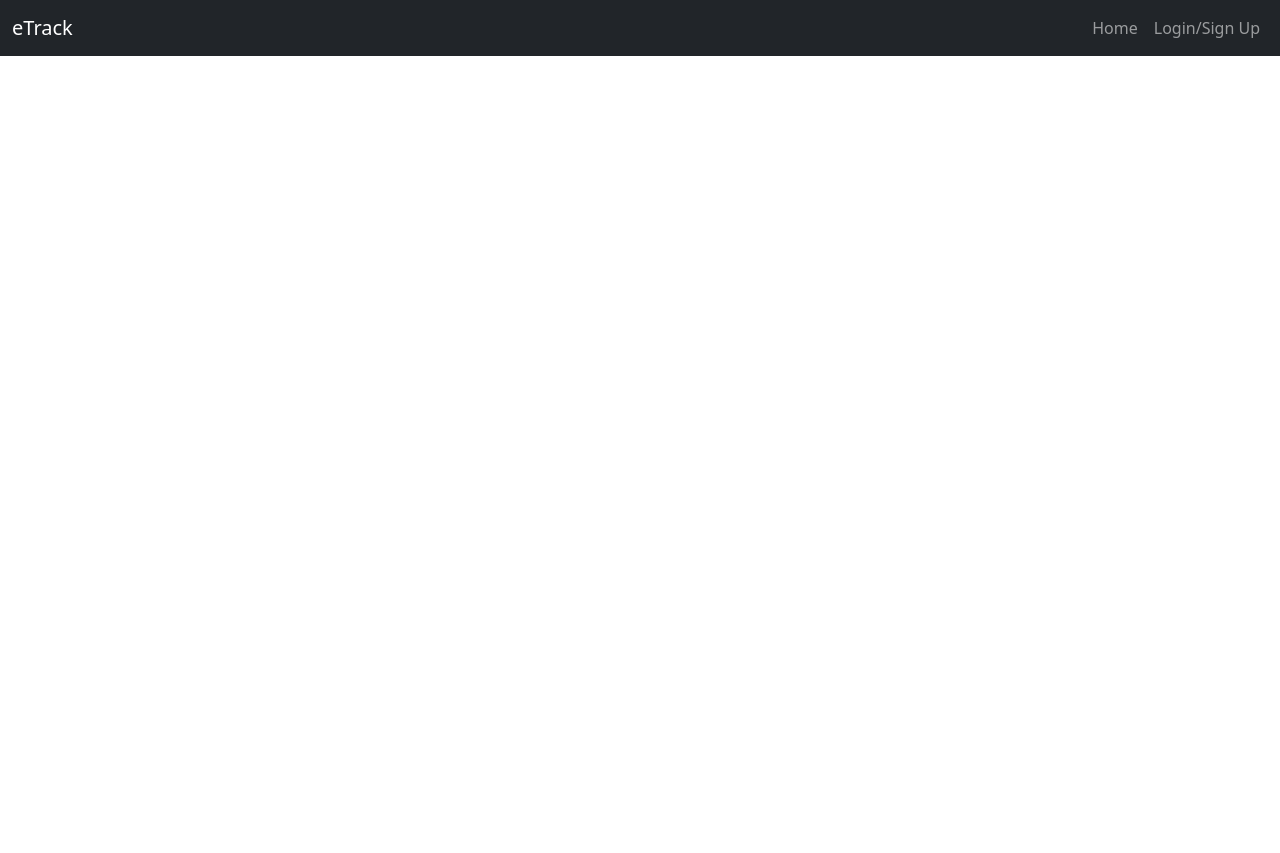
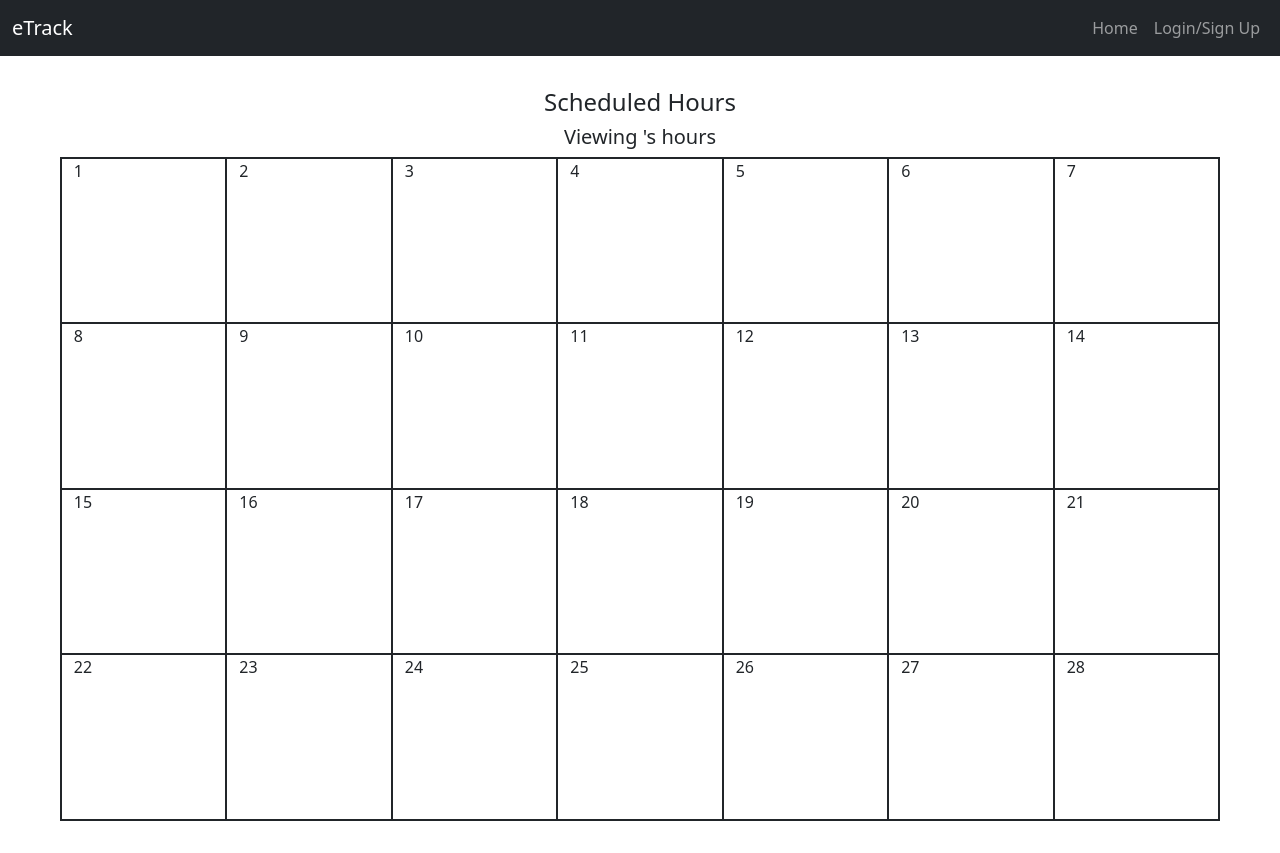
Before and after one commit to JunoNguyen/eTrack, a React (Create React App) app in the folder client/: page /hours in a window 1280 px wide. Before the commit the page ends 800 px from the top, so only its background shows below. Built offline with nearby package versions, Linux system fonts and the light colour scheme; no server answers.

Commit message:
added a layout for the monthly hours. it is not complete and it is currently a template. i also fixed the messages form so the default is a hidden option. changed some styles to clean up UI/UX

```diff
--- a/client/src/App.css
+++ b/client/src/App.css
@@ -1,4 +1,4 @@
-.App {
+/* .App {
   text-align: center;
 }
 
@@ -35,4 +35,4 @@
   to {
     transform: rotate(360deg);
   }
-}
+} */
--- a/client/src/App.js
+++ b/client/src/App.js
@@ -13,6 +13,7 @@ import Home from './pages/Home';
 import BasePage from './pages/BasePage';
 
 import MessageForm from './components/MessageForm';
+import ScheduledHours from './components/ScheduledHours';
 
 const httpLink = createHttpLink({
   uri: '/graphql',
@@ -52,9 +53,9 @@ function App() {
     <div>
       <ApolloProvider client={client}>
         <Router>
-          <div className="flex-column justify-flex-start min-100-vh">
+          <div className="flex-column justify-flex-start min-100-vh w-100">
             <Header />
-            <div className="container">
+            <div className="d-flex justify-content-center m-3">
               <Route exact path='/home'>
                 <Home />
               </Route>
@@ -63,6 +64,9 @@ function App() {
               </Route>
               <Route exact path='/message'>
                 <MessageForm />
+              </Route>
+              <Route exact path='/hours'>
+                <ScheduledHours />
               </Route>
             </div>
           </div>
--- a/client/src/components/Dashboard/index.js
+++ b/client/src/components/Dashboard/index.js
@@ -77,11 +77,11 @@ const Dashboard = () => {
 
     const margin = {
         margin: "5px",
+        width: "100%"
     };
 
     return (
-        <div>
-            <div className="row">
+            <div className="row d-flex justify-content-center">
                 <div style={margin}>
                     <Timeclock />
                 </div>
@@ -98,7 +98,6 @@ const Dashboard = () => {
                     <ShiftPickup />
                 </div>
             </div>
-        </div>
     );
 }
 
--- a/client/src/components/ManagerMessages/index.js
+++ b/client/src/components/ManagerMessages/index.js
@@ -7,7 +7,7 @@ const ManagerMessages = (props) => {
     console.log(messages)
 
     return (
-        <div className="card">
+        <div className="card border-dark">
             <div className="card-body">
                 <h4 className="card-title">Manager Messages</h4>
                 <div className="aligner-wrapper">
--- a/client/src/components/MessageForm/index.js
+++ b/client/src/components/MessageForm/index.js
@@ -13,18 +13,30 @@ const MessageForm = () => {
         fontSize: "0.875rem",
     };
 
+    // const test = {
+    //     aspectRatio : `1 / ${1/4}`
+    // }
+
     const { loading, data } = useQuery(QUERY_EMPLOYEES);
     const [addMessage, { error }] = useMutation(ADD_MESSAGE);
     const employeeData = data?.employees || [];
-    // console.log(employeeData)
 
-    const [selectedEmployee, setSelectedEmployee] = useState('');
+    // let firstSelection;
+
+    // if (employeeData !== []) {
+    //     firstSelection = employeeData[0]._id;
+    // } else {
+    //     firstSelection = '';
+    // }
+
+    const [selectedEmployee, setSelectedEmployee] = useState(``);
     const [message, setMessage] = useState('');
     const [messageLength, setMessageLength] = useState(0);
 
     const handleInputChange = (e) => {
         // Getting the value and name of the input which triggered the change
         const { name, value } = e.target;
+        console.log(e.target);
 
         name === 'selectedEmployee' ? setSelectedEmployee(value) : setMessage(value);
 
@@ -73,7 +85,8 @@ const MessageForm = () => {
     };
 
     return (
-        <div className="border border-dark rounded">
+        <div className="card border-dark vw-100">
+            <div className="card-body">
                 <form className="form m-2">
                     <div className="form-group m-2">
                         <label htmlFor="selectedEmployee">Employee</label>
@@ -82,6 +95,7 @@ const MessageForm = () => {
                             value={selectedEmployee}
                             name="selectedEmployee"
                             onChange={handleInputChange}>
+                            <option value="" disabled hidden>Select an Employee</option>
                             {/* map all possible employees in a different component using props*/}
                             {employeeData.map(employee => <option key={employee._id} value={employee._id}>{employee.name}</option>)}
                         </select>
@@ -101,6 +115,7 @@ const MessageForm = () => {
                     </div>
                 </form>
             </div>
+        </div>
     );
 };
 
--- /dev/null
+++ b/client/src/components/ScheduledHours/index.js
@@ -0,0 +1,39 @@
+import React from 'react';
+import { useQuery } from '@apollo/client';
+import { QUERY_ME } from '../../utils/queries';
+
+// import Auth from '../../utils/auth';
+
+const ScheduledHours = () => {
+
+    const test = {
+        width: `${100 / 7}%`,
+        aspectRatio: `1 / ${1}`
+    }
+
+    const { loading, data } = useQuery(QUERY_ME);
+    const employeeData = data?.me || [];
+
+    if (loading) {
+        return <h2>LOADING...</h2>;
+    };
+
+    const month = [1, 2, 3, 4, 5, 6, 7, 8, 9, 10, 11, 12, 13, 14, 15, 16, 17, 18, 19, 20, 21, 22, 23, 24, 25, 26, 27, 28]
+    // need a row for every 5 days
+
+    return (
+        <div>
+            <div className="row d-flex justify-content-center">
+                    <div className="card-body">
+                        <h4 className="card-title text-center">Scheduled Hours</h4>
+                        <h5 className="text-center">Viewing {employeeData.name}'s hours</h5>
+                        <div className="border border-dark d-flex flex-wrap row mx-auto">
+                            {month.map((day, index) => <div className="border border-dark col-1" style={test} key={index}>{day}</div>)}
+                        </div>
+                    </div>
+            </div>
+        </div>
+    );
+};
+
+export default ScheduledHours;
--- a/client/src/components/ShiftPickup/index.js
+++ b/client/src/components/ShiftPickup/index.js
@@ -24,7 +24,7 @@ const ShiftPickup = () => {
 
     //Eventually convert to props
     return (
-        <div className="card">
+        <div className="card border-dark">
             <div className="card-body">
                 <div className="d-flex flex-row justify-content-between">
                     <h4 className="card-title mb-1">Pick up shifts</h4>
--- a/client/src/components/Timeclock/index.js
+++ b/client/src/components/Timeclock/index.js
@@ -24,7 +24,7 @@ const Timeclock = (props) => {
     }
 
     return (
-        <div className="card">
+        <div className="card border-dark">
             <div className="card-body">
                 <h4 className="card-title">Time Clock</h4>
                 <Clock format={'h:mm:ssa'} style={clockStyle} ticking={true} />
--- a/client/src/components/Timesheet/index.js
+++ b/client/src/components/Timesheet/index.js
@@ -20,7 +20,7 @@ const Timesheet = () => {
         },
     ]
     return (
-        <div className="card">
+        <div className="card border-dark">
             <div className="card-body">
                 <h4 className="card-title">Timecard</h4>
                 <div className="aligner-wrapper">
--- a/client/src/components/TodoListComponent/index.js
+++ b/client/src/components/TodoListComponent/index.js
@@ -3,7 +3,7 @@ import React from 'react'
 const TodoList = (props) => {
 
     return (
-        <div className="card">
+        <div className="card border-dark">
             <div className="card-body">
                 <h4 className="card-title">To do list</h4>
                 <TodoListComponent handleChange={props.handleChange} handleSaveNote={props.handleSaveNote} notesData={props.notesData} handleRemoveNote={props.handleRemoveNote}/>
--- a/client/src/components/header/index.js
+++ b/client/src/components/header/index.js
@@ -26,10 +26,13 @@ const Header = () => {
               {/* if user is logged in show saved books and logout */}
               {Auth.loggedIn() ? (
                 <>
-                {/* Add validation so only managers see this */}
-              <Nav.Link as={Link} to='/message'>
-                Message
-              </Nav.Link>
+                  {/* Add validation so only managers see this */}
+                  <Nav.Link as={Link} to='/message'>
+                    Message
+                  </Nav.Link>
+                  <Nav.Link as={Link} to='/hours'>
+                    Hours
+                  </Nav.Link>
                   <Nav.Link as={Link} to='/timecard'>
                     View Timecard
                   </Nav.Link>
```
Lines whose indentation alone changed are shown as unchanged.
